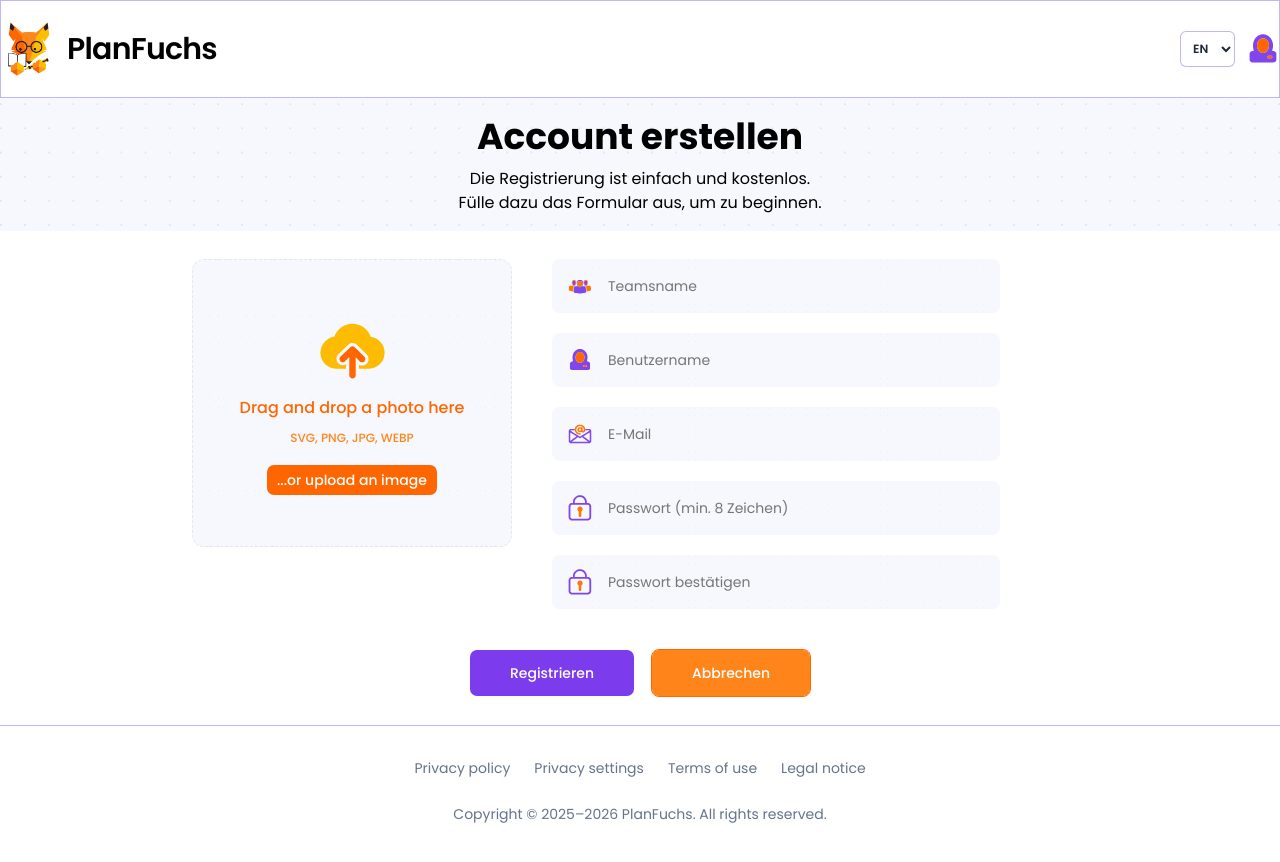
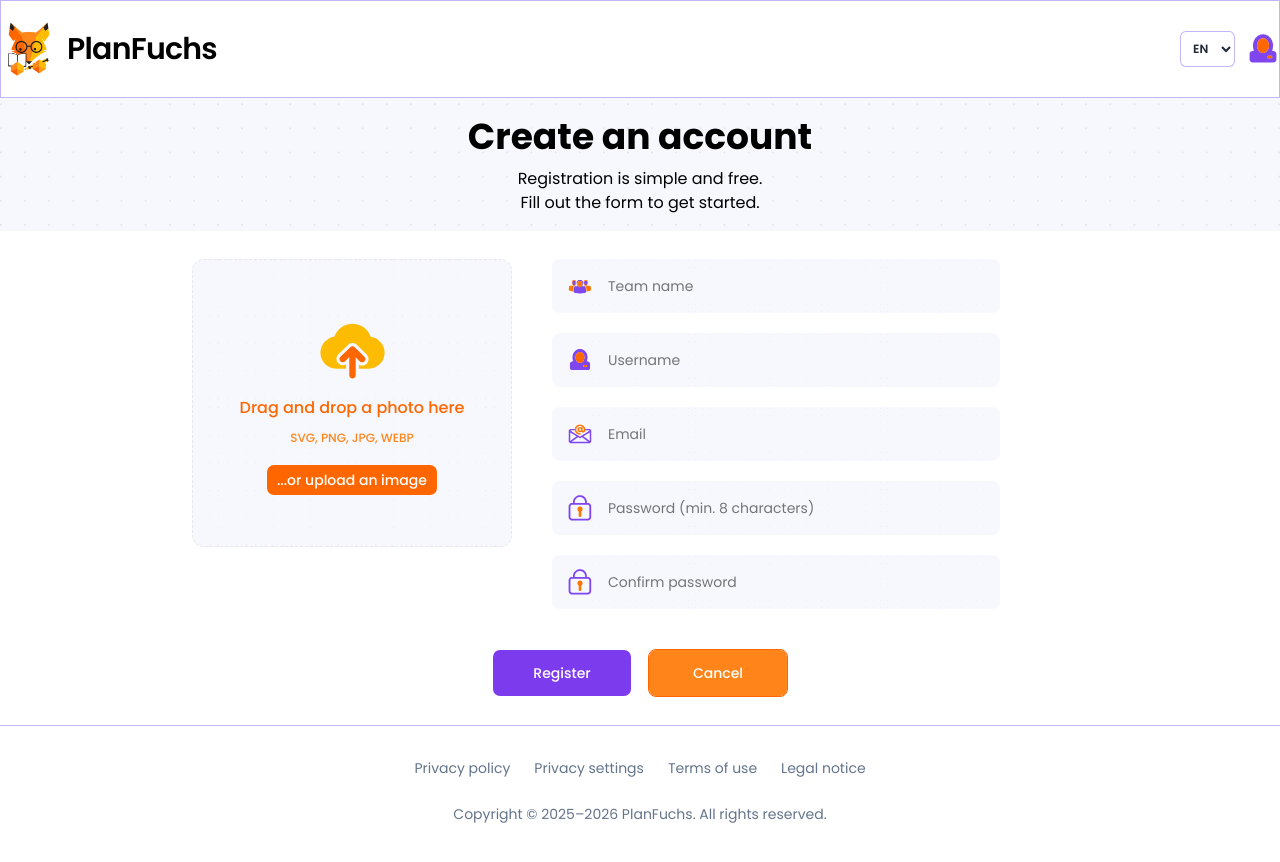
Before and after one commit to LindtAna/event-app-frontend, a React (Vite) app in the folder client/: page /en/register in a window 1280 px wide. Shown: the top 862 px of the page. Built offline with nearby package versions, Linux system fonts and the light colour scheme; no server answers.

Commit message:
feat(i18n): localize registration page

```diff
--- a/client/src/components/shared/RegisterForm.tsx
+++ b/client/src/components/shared/RegisterForm.tsx
@@ -1,45 +1,50 @@
-import { useForm } from "react-hook-form"
-import { useSearchParams } from "react-router-dom"
-import { useState } from "react"
+import { useForm } from "react-hook-form";
+import { useSearchParams } from "react-router-dom";
+import { useState } from "react";
 
-import { zodResolver } from "@hookform/resolvers/zod"
-import * as z from "zod"
-import { useTranslation } from "react-i18next"
-import { createRegisterFormSchema} from "@/lib/validator"
-import { registerDefaultValues } from "@/constants"
-import { useLocalizedNavigate } from "@/hooks/useLocalizedNavigate"
+import { zodResolver } from "@hookform/resolvers/zod";
+import * as z from "zod";
+import { useTranslation } from "react-i18next";
+import { createRegisterFormSchema } from "@/lib/validator";
+import { registerDefaultValues } from "@/constants";
+import { useLocalizedNavigate } from "@/hooks/useLocalizedNavigate";
 
-import { registerUser } from "@/api/auth"
-import { uploadToCloudinary } from "@/api/upload"
+import { registerUser } from "@/api/auth";
+import { uploadToCloudinary } from "@/api/upload";
 
-import { Button } from "@/components/ui/button"
-import { Form, FormControl, FormField, FormItem, FormMessage } from "@/components/ui/form"
-import { Input } from "@/components/ui/input"
-import { FileUploader } from "./FileUploader"
+import { Button } from "@/components/ui/button";
+import {
+  Form,
+  FormControl,
+  FormField,
+  FormItem,
+  FormMessage,
+} from "@/components/ui/form";
+import { Input } from "@/components/ui/input";
+import { FileUploader } from "./FileUploader";
 
-import userIcon from '@/assets/icons/username.svg'
-import mailIcon from '@/assets/icons/email.svg'
-import lockIcon from '@/assets/icons/lock.svg'
-import teamIcon from '@/assets/icons/team.svg'
-import invitationIcon from '@/assets/icons/invitation.svg'
+import userIcon from "@/assets/icons/username.svg";
+import mailIcon from "@/assets/icons/email.svg";
+import lockIcon from "@/assets/icons/lock.svg";
+import teamIcon from "@/assets/icons/team.svg";
+import invitationIcon from "@/assets/icons/invitation.svg";
 
+type RegistrationType = "owner" | "member";
 
-type RegistrationType = "owner" | "member"
-
-type RegisterFormValues = z.infer<ReturnType<typeof createRegisterFormSchema>>
+type RegisterFormValues = z.infer<ReturnType<typeof createRegisterFormSchema>>;
 
 const RegisterForm = () => {
   const { t } = useTranslation();
   const registerFormSchema = createRegisterFormSchema(t);
 
-  const navigate = useLocalizedNavigate()
-  const [searchParams] = useSearchParams()
+  const navigate = useLocalizedNavigate();
+  const [searchParams] = useSearchParams();
 
   const registrationType: RegistrationType =
-    searchParams.get("type") === "member" ? "member" : "owner"
+    searchParams.get("type") === "member" ? "member" : "owner";
 
-  const [files, setFiles] = useState<File[]>([])
-  const [isRegistered, setIsRegistered] = useState(false)
+  const [files, setFiles] = useState<File[]>([]);
+  const [isRegistered, setIsRegistered] = useState(false);
 
   const form = useForm<RegisterFormValues>({
     resolver: zodResolver(registerFormSchema),
@@ -49,46 +54,45 @@ const registerFormSchema = createRegisterFormSchema(t);
       companyName: "",
       invitationCode: "",
     },
-  })
+  });
 
   async function onSubmit(values: RegisterFormValues) {
     try {
       // Zuerst den Avatar zu Cloudinary hochladen, falls eine Datei ausgewählt wurde
-      const avatarUrl = files.length > 0
+      const avatarUrl =
+        files.length > 0
           ? await uploadToCloudinary(files[0], "avatars")
-        : values.avatarUrl?.trim() ?? ""
+          : (values.avatarUrl?.trim() ?? "");
 
       const commonPayload = {
         name: values.name.trim(),
         email: values.email.trim(),
         password: values.password,
         avatarUrl,
-      }
+      };
 
       if (values.registrationType === "owner") {
         await registerUser({
           ...commonPayload,
           registrationType: "owner",
           companyName: values.companyName?.trim() ?? "",
-        })
+        });
       } else {
         await registerUser({
           ...commonPayload,
           registrationType: "member",
           invitationCode: values.invitationCode?.trim() ?? "",
-        })
+        });
       }
 
       // Die API registriert den Benutzer, meldet ihn aber nicht automatisch an
-      setIsRegistered(true)
+      setIsRegistered(true);
     } catch (error) {
-      console.error("Registrierung fehlgeschlagen:", error)
+      console.error("Registrierung fehlgeschlagen:", error);
 
       alert(
-        error instanceof Error
-          ? error.message
-          : "Bei der Registrierung ist ein Fehler aufgetreten.",
-      )
+        error instanceof Error ? error.message : t("registerForm.genericError"),
+      );
     }
   }
   if (isRegistered) {
@@ -99,11 +103,11 @@ const registerFormSchema = createRegisterFormSchema(t);
         aria-live="polite"
       >
         <h2 className="text-xl font-bold leading-tight md:text-2xl">
-          Registrierung erfolgreich!
+          {t("registerForm.successTitle")}
         </h2>
 
         <p className="mt-4 text-sm leading-relaxed text-secondary-dark md:text-base">
-          Du hast dich erfolgreich registriert und kannst dich jetzt einloggen.
+          {t("registerForm.successDescription")}
         </p>
 
         <Button
@@ -116,19 +120,19 @@ const registerFormSchema = createRegisterFormSchema(t);
             })
           }
         >
-          Einloggen
+          {t("registerForm.login")}
         </Button>
       </div>
-    )
+    );
   }
 
   return (
     <Form {...form}>
-      <form onSubmit={form.handleSubmit(onSubmit)}
-        className="flex flex-col gap-6 max-w-4xl mx-auto">
-
+      <form
+        onSubmit={form.handleSubmit(onSubmit)}
+        className="flex flex-col gap-6 max-w-4xl mx-auto"
+      >
         <div className="flex flex-col md:flex-row gap-6 md:gap-10 items-start">
-
           {/* avatar upload */}
           <div className="w-full md:w-1/2 aspect-square max-w-[320px] mx-auto md:mx-0">
             <FormField
@@ -139,7 +143,7 @@ const registerFormSchema = createRegisterFormSchema(t);
                   <FormControl className="h-full w-full">
                     <FileUploader
                       onFieldChange={field.onChange}
-                      imageUrl={field.value || ''}
+                      imageUrl={field.value || ""}
                       setFiles={setFiles}
                     />
                   </FormControl>
@@ -151,7 +155,6 @@ const registerFormSchema = createRegisterFormSchema(t);
 
           {/* Gemeinsame Felder und das modusabhängige Feld */}
           <div className="flex flex-col gap-5 w-full md:w-1/2">
-
             {/* Modusabhängige Feld */}
             {registrationType === "owner" ? (
               <FormField
@@ -163,7 +166,7 @@ const registerFormSchema = createRegisterFormSchema(t);
                       <div className="flex-center h-[54px] w-full overflow-hidden rounded-lg bg-primary-50 px-4 py-2">
                         <img src={teamIcon} alt="name" width={24} height={24} />
                         <Input
-                          placeholder="Teamsname"
+                          placeholder={t("registerForm.companyNamePlaceholder")}
                           autoComplete="off"
                           {...field}
                           value={field.value ?? ""}
@@ -183,9 +186,14 @@ const registerFormSchema = createRegisterFormSchema(t);
                   <FormItem className="w-full">
                     <FormControl>
                       <div className="flex-center h-[54px] w-full overflow-hidden rounded-lg bg-primary-50 px-4 py-2">
-                        <img src={invitationIcon} alt="name" width={24} height={24} />
+                        <img
+                          src={invitationIcon}
+                          alt="name"
+                          width={24}
+                          height={24}
+                        />
                         <Input
-                          placeholder="Einladungscode"
+                          placeholder={t("registerForm.invitationCodePlaceholder")}
                           autoComplete="off"
                           {...field}
                           value={field.value ?? ""}
@@ -208,10 +216,12 @@ const registerFormSchema = createRegisterFormSchema(t);
                   <FormControl>
                     <div className="flex-center h-[54px] w-full overflow-hidden rounded-lg bg-primary-50 px-4 py-2">
                       <img src={userIcon} alt="name" width={24} height={24} />
-                      <Input placeholder="Benutzername"
+                      <Input
+                        placeholder={t("registerForm.namePlaceholder")}
                         autoComplete="name"
                         {...field}
-                        className="input-field" />
+                        className="input-field"
+                      />
                     </div>
                   </FormControl>
                   <FormMessage />
@@ -227,11 +237,13 @@ const registerFormSchema = createRegisterFormSchema(t);
                   <FormControl>
                     <div className="flex-center h-[54px] w-full overflow-hidden rounded-lg bg-primary-50 px-4 py-2">
                       <img src={mailIcon} alt="email" width={24} height={24} />
-                      <Input placeholder="E-Mail"
+                      <Input
+                        placeholder={t("registerForm.emailPlaceholder")}
                         autoComplete="email"
                         {...field}
                         className="input-field"
-                        type="email" />
+                        type="email"
+                      />
                     </div>
                   </FormControl>
                   <FormMessage />
@@ -246,12 +258,19 @@ const registerFormSchema = createRegisterFormSchema(t);
                 <FormItem className="w-full">
                   <FormControl>
                     <div className="flex-center h-[54px] w-full overflow-hidden rounded-lg bg-primary-50 px-4 py-2">
-                      <img src={lockIcon} alt="Password" width={24} height={24} />
-                      <Input placeholder="Passwort (min. 8 Zeichen)"
+                      <img
+                        src={lockIcon}
+                        alt="Password"
+                        width={24}
+                        height={24}
+                      />
+                      <Input
+                        placeholder={t("registerForm.passwordPlaceholder")}
                         autoComplete="new-password"
                         {...field}
                         className="input-field"
-                        type="password" />
+                        type="password"
+                      />
                     </div>
                   </FormControl>
                   <FormMessage />
@@ -266,12 +285,19 @@ const registerFormSchema = createRegisterFormSchema(t);
                 <FormItem className="w-full">
                   <FormControl>
                     <div className="flex-center h-[54px] w-full overflow-hidden rounded-lg bg-primary-50 px-4 py-2">
-                      <img src={lockIcon} alt="confirm password" width={24} height={24} />
-                      <Input placeholder="Passwort bestätigen"
+                      <img
+                        src={lockIcon}
+                        alt="confirm password"
+                        width={24}
+                        height={24}
+                      />
+                      <Input
+                        placeholder={t("registerForm.confirmPasswordPlaceholder")}
                         autoComplete="new-password"
                         {...field}
                         className="input-field"
-                        type="password" />
+                        type="password"
+                      />
                     </div>
                   </FormControl>
                   <FormMessage />
@@ -283,14 +309,15 @@ const registerFormSchema = createRegisterFormSchema(t);
 
         {/* Steuerungstasten */}
         <div className="flex flex-col sm:flex-row items-center justify-center gap-4 pt-4 w-full">
-
           <Button
             type="submit"
             className="w-full md:w-auto min-w-[140px] rounded-lg bg-primary hover:bg-primary-500 hover:text-black text-white"
             size="lg"
             disabled={form.formState.isSubmitting}
           >
-            {form.formState.isSubmitting ? 'Wird verarbeitet...' : 'Registrieren'}
+            {form.formState.isSubmitting
+              ? t("registerForm.submitting")
+              : t("registerForm.submit")}
           </Button>
 
           <Button
@@ -298,15 +325,14 @@ const registerFormSchema = createRegisterFormSchema(t);
             variant="outline"
             className="w-full md:w-auto min-w-[140px] rounded-lg border-secondary-dark bg-secondary hover:bg-secondary-dark hover:text-black text-white"
             size="lg"
-            onClick={() => navigate('/')}
+            onClick={() => navigate("/")}
           >
-            Abbrechen
+            {t("registerForm.cancel")}
           </Button>
         </div>
-
       </form>
     </Form>
-  )
-}
+  );
+};
 
-export default RegisterForm
+export default RegisterForm;
--- a/client/src/i18n/locales/de/common.json
+++ b/client/src/i18n/locales/de/common.json
@@ -160,5 +160,25 @@
   "alreadyHaveAccount": "Du hast bereits einen Account?",
   "backToLogin": "Zurück zur Anmeldung",
   "genericError": "Ein Fehler ist aufgetreten."
+},
+"registerForm": {
+  "genericError": "Bei der Registrierung ist ein Fehler aufgetreten.",
+  "successTitle": "Registrierung erfolgreich!",
+  "successDescription": "Du hast dich erfolgreich registriert und kannst dich jetzt einloggen.",
+  "login": "Einloggen",
+  "companyNamePlaceholder": "Teamname",
+  "invitationCodePlaceholder": "Einladungscode",
+  "namePlaceholder": "Benutzername",
+  "emailPlaceholder": "E-Mail",
+  "passwordPlaceholder": "Passwort (mind. 8 Zeichen)",
+  "confirmPasswordPlaceholder": "Passwort bestätigen",
+  "submitting": "Wird verarbeitet...",
+  "submit": "Registrieren",
+  "cancel": "Abbrechen"
+},
+"registerPage": {
+  "title": "Account erstellen",
+  "descriptionFirstLine": "Die Registrierung ist einfach und kostenlos.",
+  "descriptionSecondLine": "Fülle dazu das Formular aus, um zu beginnen."
 }
 }
--- a/client/src/i18n/locales/en/common.json
+++ b/client/src/i18n/locales/en/common.json
@@ -160,5 +160,25 @@
   "alreadyHaveAccount": "Already have an account?",
   "backToLogin": "Back to sign in",
   "genericError": "An error occurred."
+},
+"registerForm": {
+  "genericError": "An error occurred during registration.",
+  "successTitle": "Registration successful!",
+  "successDescription": "You have successfully registered and can now log in.",
+  "login": "Log in",
+  "companyNamePlaceholder": "Team name",
+  "invitationCodePlaceholder": "Invitation code",
+  "namePlaceholder": "Username",
+  "emailPlaceholder": "Email",
+  "passwordPlaceholder": "Password (min. 8 characters)",
+  "confirmPasswordPlaceholder": "Confirm password",
+  "submitting": "Processing...",
+  "submit": "Register",
+  "cancel": "Cancel"
+},
+"registerPage": {
+  "title": "Create an account",
+  "descriptionFirstLine": "Registration is simple and free.",
+  "descriptionSecondLine": "Fill out the form to get started."
 }
 }
--- a/client/src/i18n/locales/ru/common.json
+++ b/client/src/i18n/locales/ru/common.json
@@ -160,5 +160,25 @@
   "alreadyHaveAccount": "Уже есть аккаунт?",
   "backToLogin": "Вернуться к логину",
   "genericError": "Произошла ошибка."
+},
+"registerForm": {
+  "genericError": "При регистрации произошла ошибка.",
+  "successTitle": "Регистрация прошла успешно!",
+  "successDescription": "Вы успешно зарегистрировались и теперь можете войти в систему.",
+  "login": "Войти",
+  "companyNamePlaceholder": "Название команды",
+  "invitationCodePlaceholder": "Код приглашения",
+  "namePlaceholder": "Имя пользователя",
+  "emailPlaceholder": "Электронная почта",
+  "passwordPlaceholder": "Пароль (минимум 8 символов)",
+  "confirmPasswordPlaceholder": "Подтвердите пароль",
+  "submitting": "Обработка...",
+  "submit": "Зарегистрироваться",
+  "cancel": "Отмена"
+},
+"registerPage": {
+  "title": "Создать аккаунт",
+  "descriptionFirstLine": "Регистрация простая и бесплатная.",
+  "descriptionSecondLine": "Заполните форму, чтобы начать."
 }
 }
--- a/client/src/pages/profile/Register.tsx
+++ b/client/src/pages/profile/Register.tsx
@@ -1,15 +1,19 @@
 import RegisterForm from '@/components/shared/RegisterForm'
+import { useTranslation } from "react-i18next"
 
 const Register = () => {
+  const { t } = useTranslation()
+
   return (
     <>
       <section className="bg-primary-50 bg-dotted-pattern bg-cover bg-center py-3 md:py-4">
         <h3 className="text-[24px] font-bold leading-tight md:text-[30px] lg:text-[36px] text-center">
-          Account erstellen
+          {t("registerPage.title")}
         </h3>
         <p className="text-center p-medium-12 md:p-regular-16 px-4 mt-2">
-          Die Registrierung ist einfach und kostenlos.<br/>
-          Fülle dazu das Formular aus, um zu beginnen.
+           {t("registerPage.descriptionFirstLine")}
+          <br />
+          {t("registerPage.descriptionSecondLine")}
         </p>
       </section>
 
```
Also changed, not shown: 1 other file (tests, documents, lock files or other folders). Lines whose indentation alone changed are shown as unchanged.
